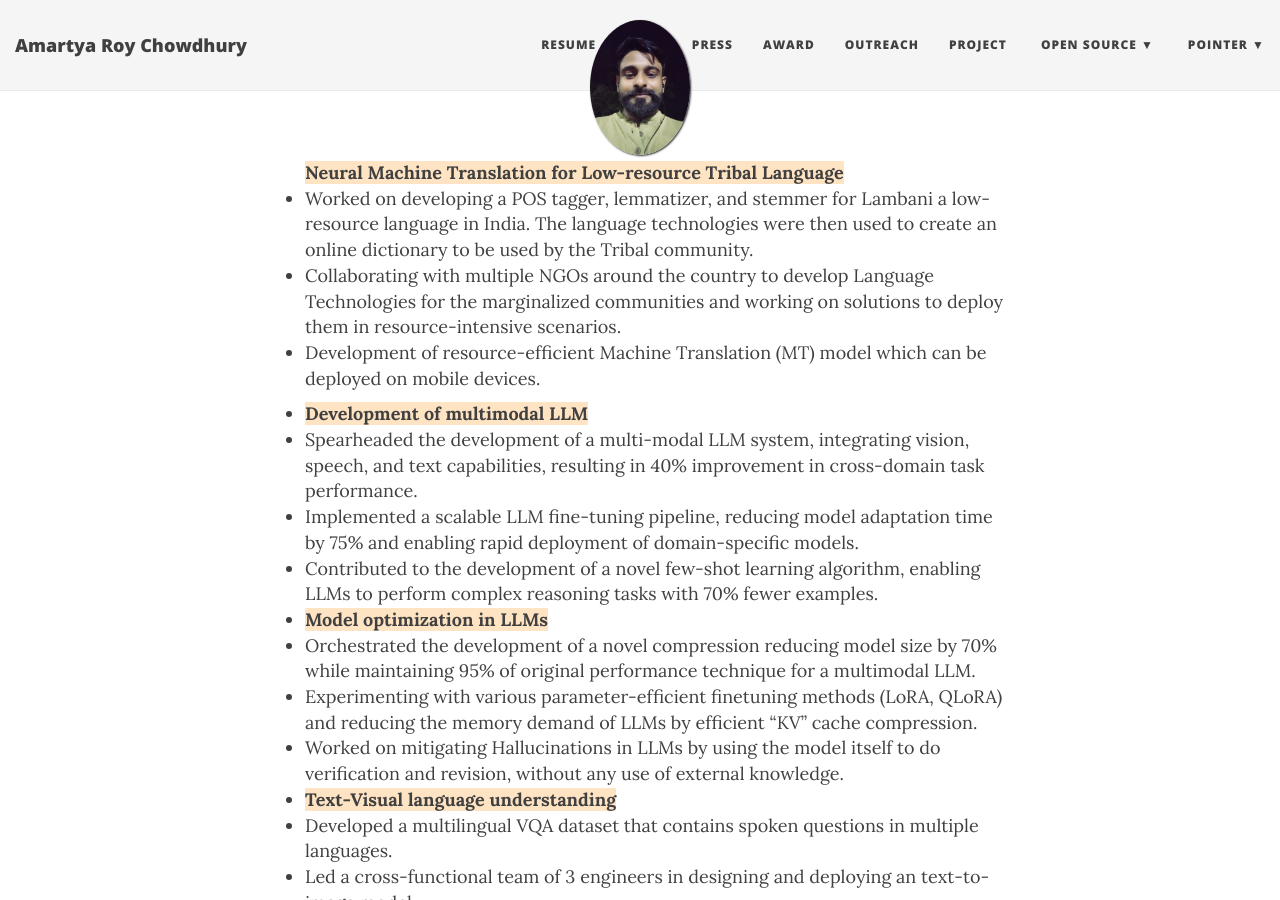
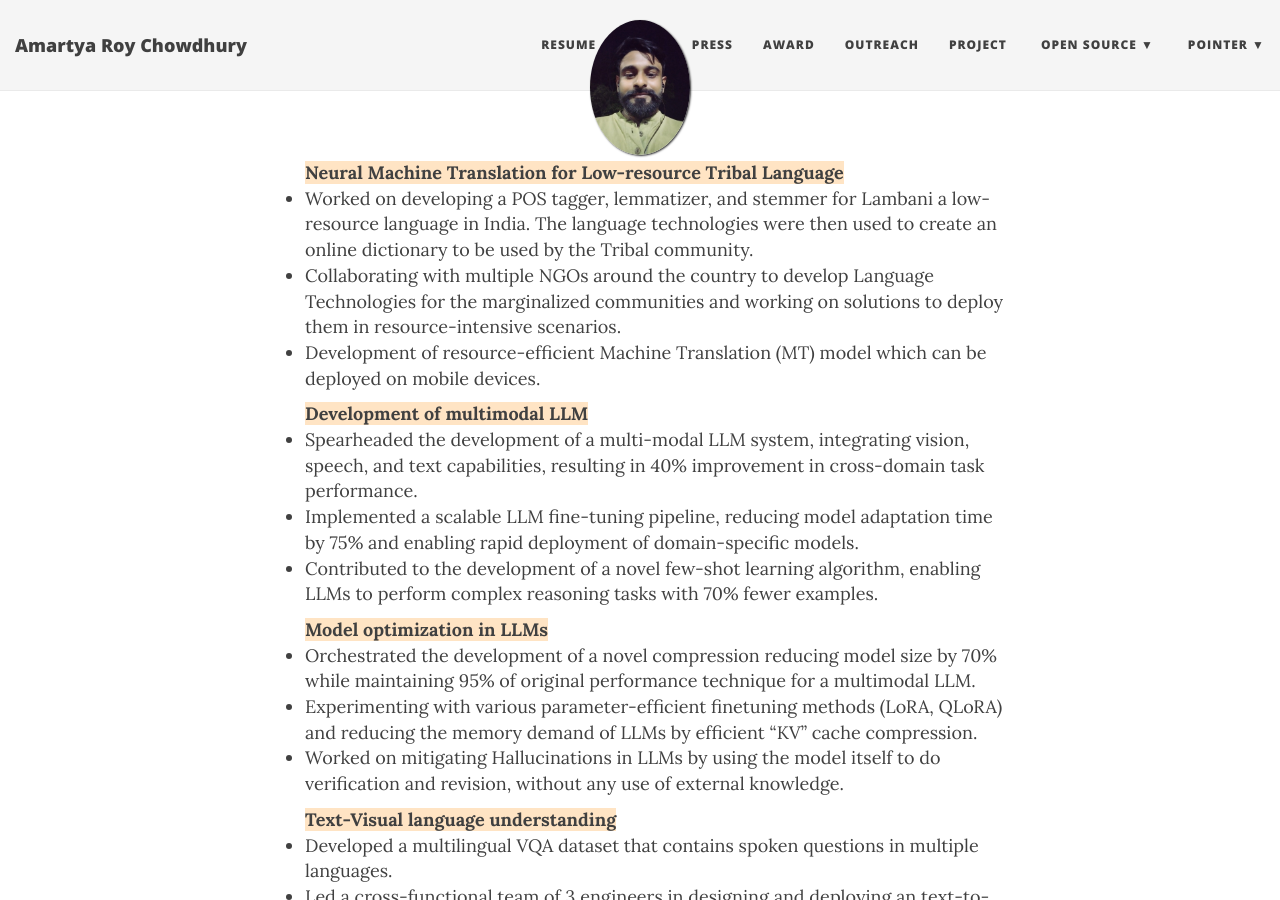
Before and after one commit to aquorio15/aquorio15.github.io, a Jekyll site: the page built from projects.md, in a window 1280 px wide and 900 px high. Built offline with Jekyll 4.4.1, drawn with Linux system fonts in a browser that asks for light colours; nearby versions of some CDN libraries.

Commit message:
Update projects.md

```diff
--- a/projects.md
+++ b/projects.md
@@ -8,23 +8,32 @@
     <li>Collaborating with multiple NGOs around the country to develop Language Technologies for the marginalized communities and working on solutions to deploy them in resource-intensive scenarios.</li>
     <li>Development of resource-efficient Machine Translation (MT) model which can be deployed on mobile devices.</li>
 </ul>
-- <span style="background-color: bisque">**Development of multimodal LLM**</span>&nbsp;
+
+<ul>
+ <span style="background-color: bisque"><strong>Development of multimodal LLM</strong></span>&nbsp;
     <li>Spearheaded the development of a multi-modal LLM system, integrating vision, speech, and text capabilities, resulting
     in 40% improvement in cross-domain task performance.</li>
     <li>Implemented a scalable LLM fine-tuning pipeline, reducing model adaptation time by 75% and enabling rapid deployment of domain-specific models.</li>
     <li>Contributed to the development of a novel few-shot learning algorithm, enabling LLMs to perform complex reasoning tasks with 70% fewer examples.</li>
+</ul>
 
-- <span style="background-color: bisque">**Model optimization in LLMs**</span>&nbsp;
+<ul>
+ <span style="background-color: bisque"><strong>Model optimization in LLMs</strong></span>&nbsp;
     <li>Orchestrated the development of a novel compression reducing model size by 70% while maintaining 95% of original performance technique for a multimodal LLM.</li>
     <li>Experimenting with various parameter-efficient finetuning methods (LoRA, QLoRA) and reducing the memory demand of LLMs by efficient “KV” cache compression.</li>
     <li>Worked on mitigating Hallucinations in LLMs by using the model itself to do verification and revision, without any use of external knowledge.</li>
+</ul>
 
-- <span style="background-color: bisque">**Text-Visual language understanding**</span>&nbsp;
+<ul>
+  <span style="background-color: bisque"><strong>Text-Visual language understanding</strong></span>&nbsp;
     <li>Developed a multilingual VQA dataset that contains spoken questions in multiple languages.</li>
     <li>Led a cross-functional team of 3 engineers in designing and deploying an text-to-image model.</li>
     <li>Implemented a novel state-space architecture for diffusion models for image generation task.</li>
+</ul>
 
-- <span style="background-color: bisque">**Memorization problem in LLM**</span>&nbsp;
+<ul>
+ <span style="background-color: bisque"><strong>Memorization problem in LLM</strong></span>&nbsp;
     <li>Explored the memorization problem in LLMs due to pretraining on large amount of data, and ways in which we can delete information without using conventional finetuning methods.</li>
     <li>Explored various model quantization techniques.</li>
     <li>Developed a bandit based method to selectively delete patches in a pretrained ViT (Vision Transformer).</li>
+</ul>
```
